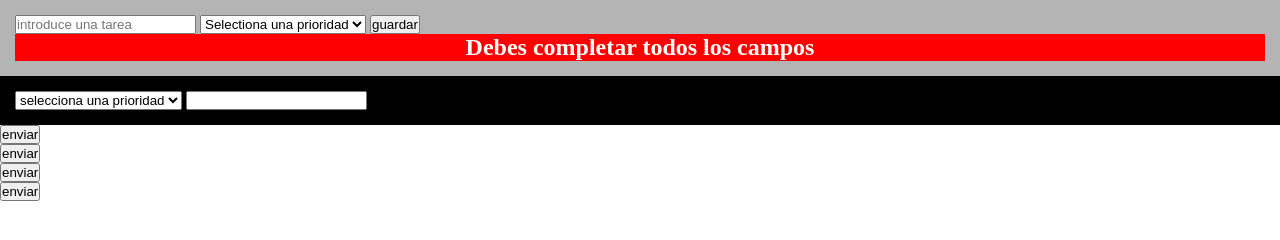
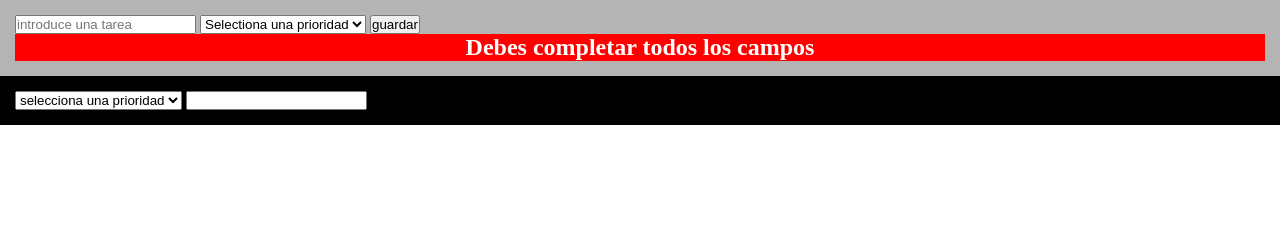
Before and after one commit to Alvaro3c/To_do_list, a plain HTML site: page index.html in a window 1280 px wide. Drawn offline with Linux system fonts and the light colour scheme.

Commit message:
HTML: terminado

```diff
--- a/index.html
+++ b/index.html
@@ -44,12 +44,7 @@
             </form>
 
         </section>
-        <section class="tareas">
-            <div><button>enviar</button></div>
-            <div><button>enviar</button></div>
-            <div><button>enviar</button></div>
-            <div><button>enviar</button></div>
-        </section>
+        <section class="tasks"></section>
     </main>
 
 
```
